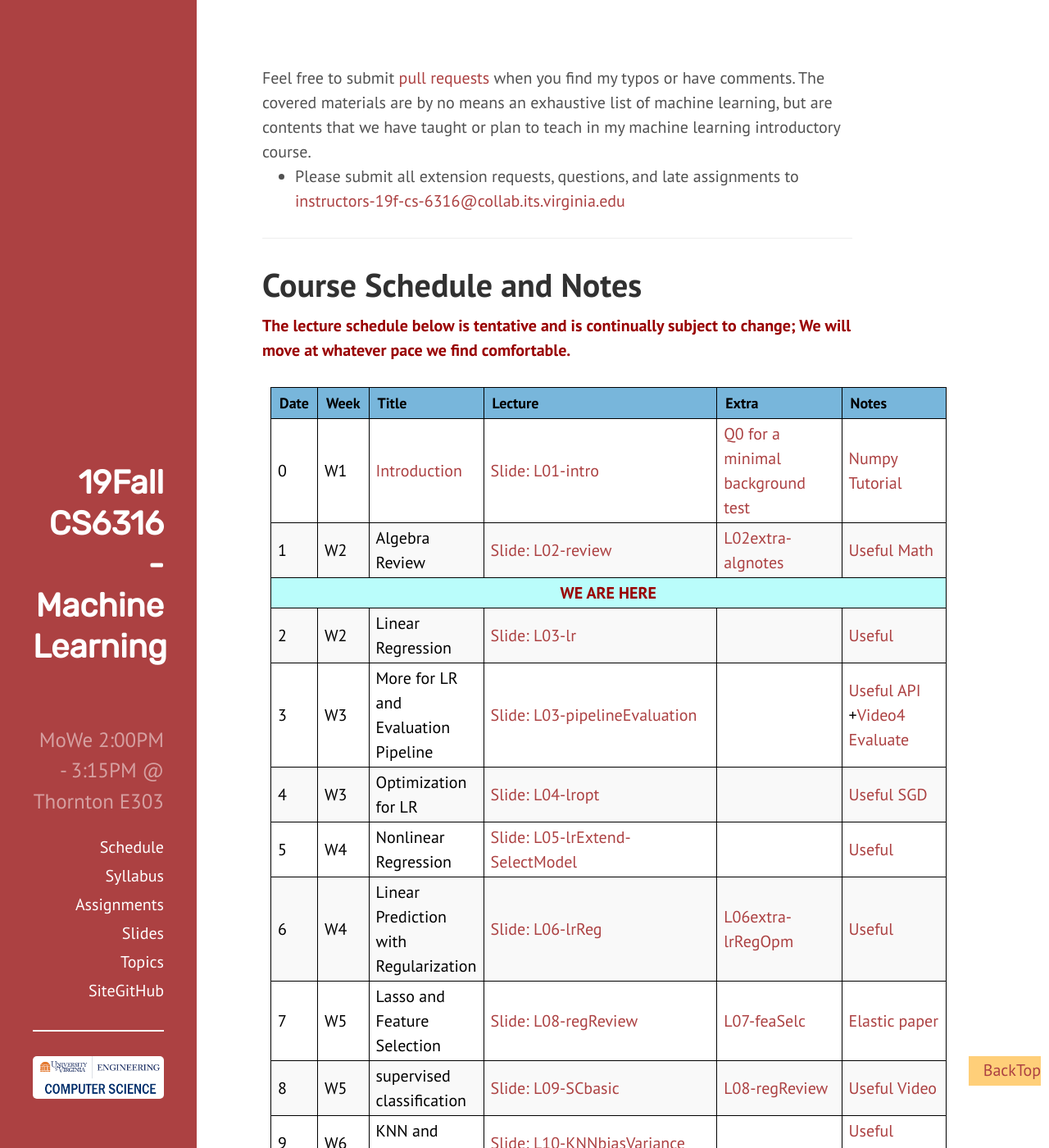
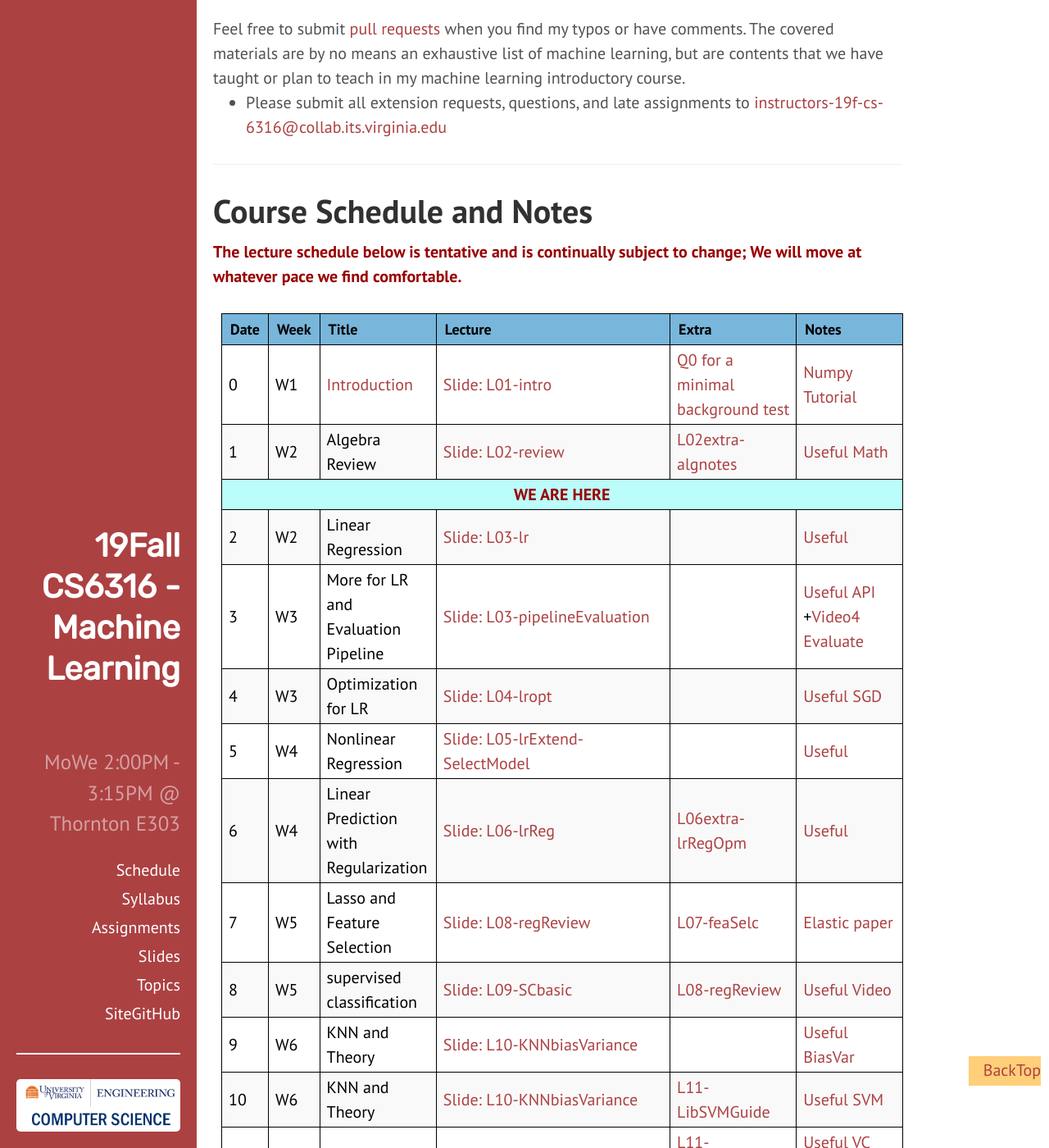
Before and after one commit to aobo-y/2019f-UVA-CS6316-MachineLearning, a Jekyll site: the page built from index.html, in a window 1280 px wide and 1400 px high. Shown: the whole window at 82% size. Built offline with Jekyll 4.4.1, drawn with Linux system fonts in a browser that asks for light colours.

Commit message:
format issues...

```diff
--- a/public/css/hyde.css
+++ b/public/css/hyde.css
@@ -36,10 +36,10 @@ html {
 }
 @media (min-width: 38em) {
   html {
-    font-size: 16px;
+    font-size: 14px;
   }
 }
-@media (min-width: 58em) {
+@media (min-width: 68em) {
   html {
     font-size: 20px;
   }
@@ -56,7 +56,7 @@ html {
 
 .sidebar {
   text-align: center;
-  padding: 2rem 1rem;
+  padding: 0rem 0rem;
   color: rgba(255,255,255,.5);
   background-color: #202020;
 }
@@ -87,7 +87,7 @@ html {
 
 /* Sidebar nav */
 .sidebar-nav {
-  margin-bottom: 2rem;
+  margin-bottom: 1rem;
 }
 .sidebar-nav-item {
   display: block;
@@ -110,9 +110,9 @@ a.sidebar-nav-item:focus {
 @media screen and (min-width: 58em) {
   .sidebar-sticky {
     position: absolute;
-    right:  1rem;
-    bottom: 1rem;
-    left:   1rem;
+    right:  0rem;
+    bottom: 0rem;
+    left:   0rem;
   }
 }
 
@@ -124,8 +124,8 @@ a.sidebar-nav-item:focus {
  */
 
 .content {
-  padding-top:    4rem;
-  padding-bottom: 4rem;
+  padding-top:    1rem;
+  padding-bottom: 1rem;
 }
 
 .content a {
@@ -135,15 +135,15 @@ a.sidebar-nav-item:focus {
 
 @media (min-width: 50em) {
   .content {
-    margin-left: 15rem;
-    margin-right: 2rem;
+    margin-left: 12rem;
+    margin-right: 1rem;
   }
 }
 
 @media (min-width: 68em) {
   .content {
-    margin-left: 15rem;
-    margin-right: 3rem;
+    margin-left: 12rem;
+    margin-right: 1rem;
   }
 }
 
--- a/public/css/poole.css
+++ b/public/css/poole.css
@@ -286,7 +286,7 @@ tbody tr:nth-child(odd) th {
  */
 
 .container {
-  max-width: 38rem;
+  max-width: 44rem;
   padding-left:  1rem;
   padding-right: 1rem;
   margin-left:  auto;
```
